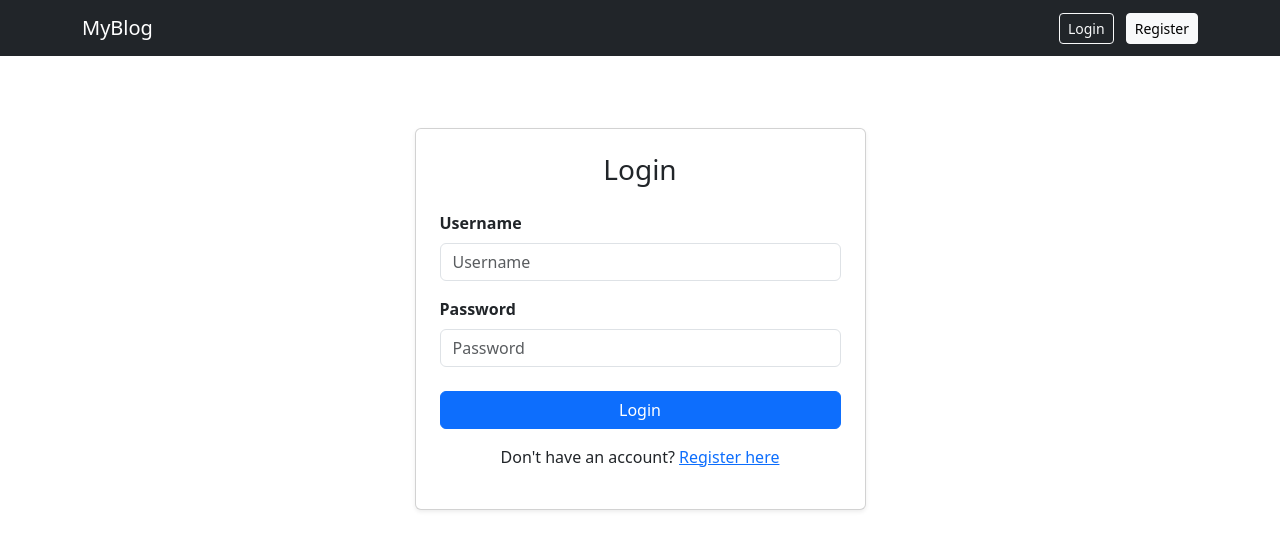
After one commit to sampada596/blog_django, a Django app: page /login/ in a window 1280 px wide. The commit adds this page. Shown: the top 550 px of the page. Run offline with Django 5.2, Linux system fonts and the light colour scheme.

Commit message:
added user authentication

```diff
--- /dev/null
+++ b/blog/templates/blog/base.html
@@ -0,0 +1,33 @@
+<!DOCTYPE html>
+<html>
+<head>
+    <title>Blog Website</title>
+    <link href="https://cdn.jsdelivr.net/npm/bootstrap@5.3.0/dist/css/bootstrap.min.css" rel="stylesheet">
+</head>
+<body>
+
+<!-- Navbar -->
+<nav class="navbar navbar-expand-lg navbar-dark bg-dark">
+    <div class="container">
+        <a class="navbar-brand" href="{% url 'home' %}">MyBlog</a>
+        <div class="ms-auto">
+            {% if request.user.is_authenticated %}
+                <span class="text-white me-3">Hello, {{ request.user.username }}</span>
+                <a href="{% url 'logout' %}" class="btn btn-outline-light btn-sm">Logout</a>
+            {% else %}
+                <a href="{% url 'login' %}" class="btn btn-outline-light btn-sm me-2">Login</a>
+                <a href="{% url 'register' %}" class="btn btn-light btn-sm">Register</a>
+            {% endif %}
+        </div>
+    </div>
+</nav>
+
+<!-- Main Content -->
+<div class="container mt-4">
+    {% block content %}
+    {% endblock %}
+</div>
+
+<script src="https://cdn.jsdelivr.net/npm/bootstrap@5.3.0/dist/js/bootstrap.bundle.min.js"></script>
+</body>
+</html>
--- /dev/null
+++ b/blog/templates/blog/login.html
@@ -0,0 +1,27 @@
+{% extends 'blog/base.html' %}
+
+{% block content %}
+<div class="row justify-content-center">
+    <div class="col-md-5">
+        <div class="card shadow-sm mt-5">
+            <div class="card-body p-4">
+                <h3 class="mb-4 text-center">Login</h3>
+                <form method="POST">
+                    {% csrf_token %}
+                    {% for field in form %}
+                        <div class="mb-3">
+                            <label class="form-label"><strong>{{ field.label }}</strong></label>
+                            <input type="{{ field.field.widget.input_type }}"
+                                   name="{{ field.html_name }}"
+                                   class="form-control"
+                                   placeholder="{{ field.label }}">
+                        </div>
+                    {% endfor %}
+                    <button type="submit" class="btn btn-primary w-100 mt-2">Login</button>
+                </form>
+                <p class="mt-3 text-center">Don't have an account? <a href="{% url 'register' %}">Register here</a></p>
+            </div>
+        </div>
+    </div>
+</div>
+{% endblock %}
--- a/blog/urls.py
+++ b/blog/urls.py
@@ -3,4 +3,8 @@ from . import views
 
 urlpatterns = [
     path('', views.home, name='home'),
+    path('post/<int:pk>/', views.post_detail, name='post_detail'),
+    path('register/',views.register, name='register'),
+    path('login/',views.user_login, name='login'),
+    path('logout/',views.user_logout, name='logout'),
 ]
--- a/blog/views.py
+++ b/blog/views.py
@@ -1,6 +1,40 @@
-from django.shortcuts import render
+from django.shortcuts import render , get_object_or_404
 from .models import Post
+from django.contrib.auth import login , logout , authenticate
+from django.contrib.auth.forms import AuthenticationForm
+from .forms import RegisterForm
+from django.shortcuts import redirect
 
 def home(request):
     posts = Post.objects.filter(is_published=True).order_by('-created_at')
     return render(request, 'blog/home.html', {'posts': posts})
+
+def post_detail(request, pk):
+    post = get_object_or_404(Post, pk=pk)
+    return render(request, 'blog/post_detail.html', {'post': post})
+
+def register(request):
+    if request.method == 'POST':
+        form = RegisterForm(request.POST)
+        if form.is_valid():
+            user = form.save()
+            login(request, user)
+            return redirect('home')
+    else:
+        form = RegisterForm()
+    return render(request, 'blog/register.html', {'form': form})
+
+def user_login(request):
+    if request.method == 'POST':
+        form = AuthenticationForm(data=request.POST)
+        if form.is_valid():
+            user = form.get_user()
+            login(request, user)
+            return redirect('home')
+    else:
+        form = AuthenticationForm()
+    return render(request, 'blog/login.html', {'form': form})
+
+def user_logout(request):
+    logout(request)
+    return redirect('home')
```
Also changed, not shown: blog/forms.py (added, +10 -0 lines), blog/templates/blog/home.html (+23 -17 lines), blog/templates/blog/post_detail.html (added, +20 -0 lines), blog/templates/blog/register.html (added, +33 -0 lines).
